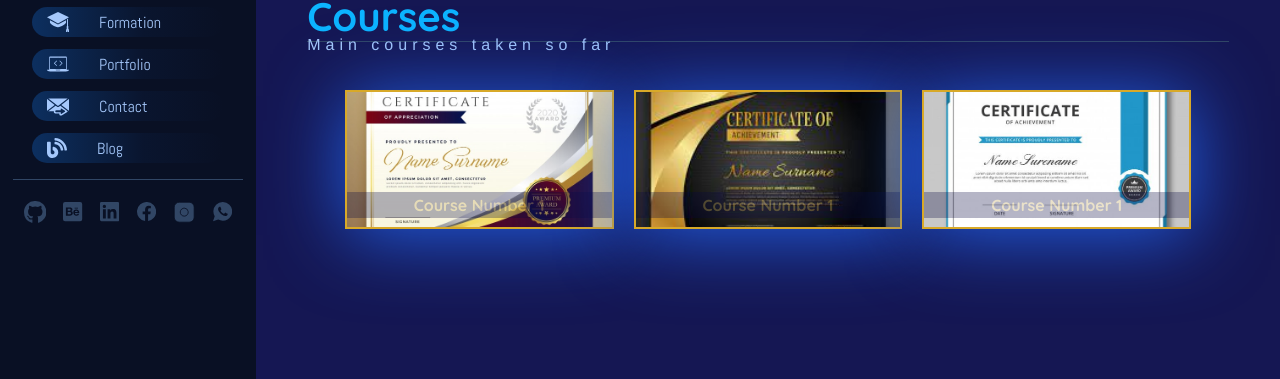
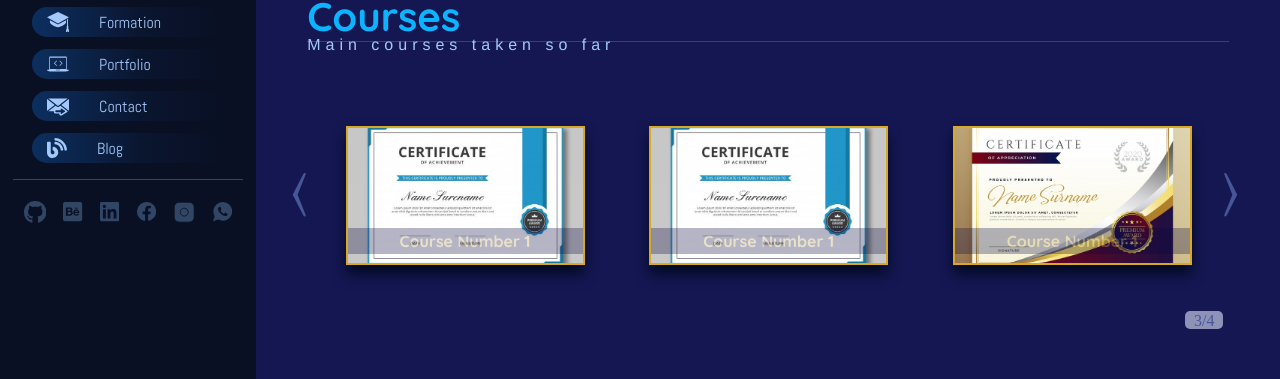
Before and after one commit to AbraaoMorais/Sites, a Next.js app in the folder website_2/my-portfoliosite/: page /formation in a window 1280 px wide. Shown: the part 339-718 px from the top of the page. Built offline with nearby package versions, Linux system fonts and the light colour scheme; a web font is replaced by a local one.

Commit message:
added new feature carrosel alice react in courses frames

```diff
--- a/website_2/my-portfoliosite/communs_components/Courses-component.js
+++ b/website_2/my-portfoliosite/communs_components/Courses-component.js
@@ -1,53 +1,70 @@
-import { Fragment } from "react";
+import { Fragment , useState} from "react";
 import CourseFrame from "../components/Course-frame";
+import AliceCarousel from 'react-alice-carousel';
 import styles from '../scss/page_formation.module.scss';
 
 const CourseComponent = () =>{
+
     const responsive = {
-        superLargeDesktop: {
-          // the naming can be any, depends on you.
-          breakpoint: { max: 4000, min: 3000 },
-          items: 4
-        },
-        desktop: {
-          breakpoint: { max: 3000, min: 1024 },
-          items: 3
-        },
-        tablet: {
-          breakpoint: { max: 1024, min: 464 },
-          items: 2
-        },
-        mobile: {
-          breakpoint: { max: 464, min: 0 },
-          items: 1
-        }
+        0: { items: 1 },
+        568: { items: 2 },
+        1024: { items: 3 },
     };
-    return(
-        <Fragment>
-
-                <div className={styles.courses_wrapp}>
 
 
+    const coursesItems = [
         <CourseFrame
             src="/src/certificados/cf1test.jpg"
             alt= "alguma coisa"
             title = "course number 1"
-                    />
+        />,
         <CourseFrame
             src="/src/certificados/cf2test.jpg"
             alt= "alguma coisa"
             title = "course number 1"
-                    />
+        />,
+        <CourseFrame
+            src="/src/certificados/cf3test.jpg"
+            alt= "alguma coisa"
+            title = "course number 1"
+        />,
         <CourseFrame
             src="/src/certificados/cf3test.jpg"
             alt= "alguma coisa"
             title = "course number 1"
         />
-                     {/* <CourseFrame
-                        src="/src/certificados/cf2test.jpg"
-                        alt= "alguma coisa"
-                        title = "course number 1"
-                    /> */}
+    ];
+
+    //render dos botões
+    const renderPrevButton = ({ isDisabled }) => {
+        return <span style={{ opacity: isDisabled ? '0.5' : 1 }}>&lang;</span>;
+    };
+
+    const renderNextButton = ({ isDisabled }) => {
+        return <span style={{ opacity: isDisabled ? '0.5' : 1}}>&rang;</span>;
+    };
+
+    return(
+
+        <Fragment>
+
+                <div className={styles.courses_wrapp}>
+
+                <AliceCarousel
+                    renderPrevButton={renderPrevButton}
+                    renderNextButton={renderNextButton}
+                    autoPlay={true}
+                    autoPlayInterval={2000}
+                    animationDuration={600}
+                    mouseTracking ={true}
+                    disableDotsControls={true}
+                    // disableButtonsControls={true}
+                    responsive = {responsive}
+                    disableSlideInfo={false}
+                    infinite={true}
+
+                    items={coursesItems}
+                />
 
                 </div>
 
--- a/website_2/my-portfoliosite/components/TitleSubtitle.js
+++ b/website_2/my-portfoliosite/components/TitleSubtitle.js
@@ -1,5 +1,5 @@
 import React from 'react';
-import PropTypes from 'prop-types'
+// import PropTypes from 'prop-types'
 import styles from '../scss/pages.module.scss'
 
 const TitleSubtitle = (props) => {
@@ -19,8 +19,8 @@ const TitleSubtitle = (props) => {
     );
 }
 
-TitleSubtitle.PropTypes = {
-    title: PropTypes.string,
-    subtitle: PropTypes.string
-}
+// TitleSubtitle.PropTypes = {
+//     title: PropTypes.string.isRequired,
+//     subtitle: PropTypes.string.isRequired
+// }
 export default TitleSubtitle;
--- a/website_2/my-portfoliosite/package.json
+++ b/website_2/my-portfoliosite/package.json
@@ -14,8 +14,8 @@
         "nprogress": "^0.2.0",
         "prop-types": "^15.7.2",
         "react": "^17.0.2",
-        "react-dom": "^17.0.2",
-        "react-slick": "^0.28.1"
+        "react-alice-carousel": "^2.5.1",
+        "react-dom": "^17.0.2"
     },
     "devDependencies": {
         "sass": "^1.42.0"
--- a/website_2/my-portfoliosite/pages/_app.js
+++ b/website_2/my-portfoliosite/pages/_app.js
@@ -4,7 +4,7 @@ import React from 'react';
 import Head from 'next/head';
 import SideLeft from '../communs_components/SideLeft';
 import Footer from '../components/Footer';
-
+import "../scss/Alice-carousel/alice-carousel.scss";
 
 
 
--- /dev/null
+++ b/website_2/my-portfoliosite/scss/Alice-carousel/_fade-animation.scss
@@ -0,0 +1,24 @@
+.alice-carousel .animated {
+  -webkit-animation-fill-mode: both;
+  animation-fill-mode: both;
+}
+
+.alice-carousel .animated-out {
+  z-index: 1;
+}
+
+.alice-carousel .fadeOut {
+  -webkit-animation-name: fadeOut;
+  animation-name: fadeOut;
+}
+
+@keyframes fadeOut {
+  0% {
+    opacity: 1;
+  }
+
+  100% {
+    opacity: 0;
+    visibility: hidden;
+  }
+}
--- /dev/null
+++ b/website_2/my-portfoliosite/scss/Alice-carousel/alice-carousel.scss
@@ -0,0 +1,271 @@
+@import 'fade-animation';
+
+$clr-light: #e0e4fb !default;
+$clr-base: #465798 !default;
+$clr-accent: rgb(255, 188, 2) !default;
+
+$transition-time: 0.4s !default;
+
+$play-btn-color: $clr-base !default;
+$play-btn-size: 32px !default;
+
+.alice-carousel {
+
+  position: relative;
+  width: 90%;
+  height: auto;
+  margin: 0 auto;
+  direction: ltr;
+
+  // padding: 46px 39px;
+
+}
+
+.alice-carousel__wrapper {
+  position: relative;
+  // overflow-x: hidden;
+  // overflow-y: hidden;
+  box-sizing: border-box;
+  width: 100%;
+  height: auto;
+  overflow: hidden;
+  padding: 20px 0 20px 0;
+}
+
+.alice-carousel__stage {
+
+  position: relative;
+  box-sizing: border-box;
+  width: 100%;
+  height: 100%;
+  margin: 26px 33px;
+  padding: 0;
+  white-space:nowrap;
+  transform-style: flat;
+  -webkit-transform-style: flat;
+  backface-visibility: hidden;
+  -webkit-backface-visibility: hidden;
+
+  &-item {
+    position: relative;
+    display: inline-block;
+    padding: 0;
+    margin: 0;
+
+    box-sizing: border-box;
+    width: 100%;
+    height: 100%;
+
+    vertical-align: top;
+    white-space: normal;
+
+    cursor: grab;
+    cursor: -moz-grab;
+    cursor: -webkit-grab;
+
+    line-height: 0;
+    * {
+      line-height: initial;
+    }
+
+    &.__hidden {
+      opacity: 0;
+      overflow: hidden;
+    }
+  }
+
+  &-item:active {
+    cursor: grabbing;
+    cursor: -moz-grabbing;
+    cursor: -webkit-grabbing;
+  }
+}
+
+.alice-carousel__prev-btn > span,
+.alice-carousel__next-btn > span{
+
+ display: inline-block;
+  box-sizing: border-box;
+  // width: 50%;
+  padding: 10px 5px;
+
+
+  [data-area] {
+    &::after {
+      display: inline-block;
+      position: relative;
+      content: attr(data-area);
+      // font-weight: 800;
+      text-transform: capitalize;
+      // padding: 10px 1.3vw;
+    }
+  }
+}
+
+// .alice-carousel__prev-btn {
+//   text-align: center;
+// }
+.alice-carousel__prev-btn > span,
+.alice-carousel__next-btn > span{
+  display: flex;
+  justify-content: center;
+  align-items: center;
+  position: absolute;
+  top: 50px;
+  width: 5%;
+  height: 126px;
+  border-radius: 6px;
+  font-size: 60px;
+  // background-color: rgba(0, 204, 255, 0);
+  overflow: none;
+  user-select: none;
+  -moz-user-select: none;
+}
+.alice-carousel__prev-btn > span{
+  left: -36px;
+}
+.alice-carousel__next-btn > span{
+  right: -30px;
+}
+
+.alice-carousel__prev-btn > span,
+.alice-carousel__next-btn > span {
+  // display: inline-block;
+  cursor: pointer;
+  padding: 5px;
+  margin: 0;
+
+  color: $clr-base;
+  &:hover {
+    color: $clr-accent;
+    // background-color: rgb(58, 2, 161);
+  }
+  &.__inactive {
+    opacity: 0.4;
+    pointer-events: none;
+  }
+}
+
+.alice-carousel__play-btn {
+  position: absolute;
+  top: 30px;
+  left: 20px;
+
+  display: inline-block;
+  &:hover {
+    cursor: pointer;
+
+  }
+  &-wrapper {
+    position: relative;
+
+    width: $play-btn-size;
+    height: $play-btn-size;
+    padding: 10px;
+
+    border-radius: 50%;
+    background-color: #fff;
+  }
+}
+
+.alice-carousel__play-btn-item {
+  position: absolute;
+
+  width: $play-btn-size;
+  height: $play-btn-size;
+
+  cursor: pointer;
+
+  border: 0;
+  outline: none;
+  background: transparent;
+  &::before,
+  &::after {
+    position: absolute;
+    pointer-events: none;
+
+    display: block;
+
+    width: 0;
+    height: 0;
+
+    content: '';
+    transition: all $transition-time linear;
+
+    border-width: 8px 0 8px 15px;
+    border-style: solid;
+    border-color: transparent;
+    border-left-color: $play-btn-color;
+  }
+  &::before {
+    left: 5px;
+
+    height: 14px;
+  }
+  &::after {
+    top: 7px;
+    left: 18px;
+  }
+  &.__pause {
+    &::before,
+    &::after {
+      height: 30px;
+      border-width: 0 0 0 10px;
+    }
+    &::after {
+      top: 0;
+      left: 18px;
+    }
+  }
+}
+
+.alice-carousel__dots {
+  margin: 30px 3px 5px;
+  padding: 0;
+
+  list-style: none;
+
+  text-align: center;
+
+  & > li {
+    display: inline-block;
+  }
+
+  &-item:not(.__custom) {
+    width: 8px;
+    height: 8px;
+
+    cursor: pointer;
+
+    border-radius: 50%;
+    background-color: $clr-light;
+
+    &:not(:last-child) {
+      margin-right: 20px;
+    }
+
+    &:hover,
+    &.__active {
+      background-color: lighten(#465798, 15%);
+    }
+  }
+}
+
+.alice-carousel__slide-info {
+  position: absolute;
+  // bottom: -10px;
+  right: 0px;
+
+  display: inline-block;
+
+  padding: 0px 9px;
+
+  color: $clr-base;
+  border-radius: 5px;
+  background-color: rgba($clr-light, 0.6);
+  &-item {
+    vertical-align: middle;
+
+    line-height: 0;
+  }
+}
--- a/website_2/my-portfoliosite/scss/partials/_course_component.scss
+++ b/website_2/my-portfoliosite/scss/partials/_course_component.scss
@@ -1,7 +1,54 @@
 .courses_wrapp{
-    display: flex;
-    justify-content: center;
-    align-items: center;
+    // display: flex;
+    // justify-content: center;
+    // align-items: center;
+    width: 100%;
+    // height: 400px;
     position: relative;
-    margin: 20px 0 60px 0px;
+    padding: 0 6px;
+    margin: 20px 0px 60px 0px;
 }
+
+
+// .alice_carousel__prev_btn,
+// .alice_carousel__next_btn {
+
+//  display: inline-block;
+//   box-sizing: border-box;
+//   // width: 50%;
+//   padding: 10px 5px;
+
+
+//   [data-area] {
+//     &::after {
+//       display: inline-block;
+//       position: relative;
+//       content: attr(data-area);
+//       font-weight: 800;
+//       text-transform: capitalize;
+//       padding: 60px 1.3vw;
+//     }
+//   }
+// }
+
+// // .alice-carousel__prev-btn {
+// //   text-align: center;
+// // }
+// .alice_carousel__prev_btn,
+// .alice_carousel__next_btn{
+//   display: flex;
+//   justify-content: center;
+//   align-items: center;
+//   position: absolute;
+//   top: 9.6vh;
+//   width: 4%;
+//   height: 100px;
+//   background-color: rgb(30, 3, 56);
+//   overflow: none;
+// }
+// .alice_carousel__prev_btn{
+// //   left:-36px;
+// }
+// .alice_carousel__next_btn {
+//   right: -30px;
+// }
--- a/website_2/my-portfoliosite/scss/partials/_course_item.scss
+++ b/website_2/my-portfoliosite/scss/partials/_course_item.scss
@@ -1,23 +1,33 @@
 
 .course_frame{
-    width: 21vw;
+    width: 239px;
     height: 139px;
     position: relative;
-    margin: 10px 10px;
+    // margin: 10px 10px;
     background: rgb(4, 6, 41);
     border: rgb(216, 169, 40) solid 2px;
-    box-shadow: rgb(34, 96, 230) 1px 6px 76px;
+    box-shadow: rgb(0, 10, 32) 0px 9px 13px;
 
-    // .img{
-    //     width: 350px;
-    //     height: 290px;
-    // }
+    .img{
+        // width: 350px;
+        // height: 290px;
+        user-select: none;
+        -moz-user-select: none;
+        -webkit-user-drag: none;
+        -webkit-user-select: none;
+        -ms-user-select: none;
+    }
     .course_title_wrapp{
         width: 100%;
         position: absolute;
         bottom: 9px;
         background-color: rgba(7, 8, 65, 0.89);
         opacity: 0.333;
+        user-select: none;
+        -moz-user-select: none;
+        -webkit-user-drag: none;
+        -webkit-user-select: none;
+        -ms-user-select: none;
     }
 
     h3{
@@ -28,9 +38,9 @@
     }
 }
 .course_frame:hover{
-    box-shadow: rgb(209, 171, 46) 1px 6px 36px;
+    box-shadow: rgb(209, 171, 46) 0px 6px 26px;
     animation: scale-up 0.6s both;
-    cursor: pointer;
+    // cursor: pointer;
     .course_title_wrapp{
         opacity: 1;
     }
@@ -42,6 +52,6 @@
         transform: scale(1);
     }
     100%{
-        transform: scale(1.1);
+        transform: scale(1.07);
     }
 }
```
Also changed, not shown: 2 other files (tests, documents, lock files or other folders). Lines whose indentation alone changed are shown as unchanged.
